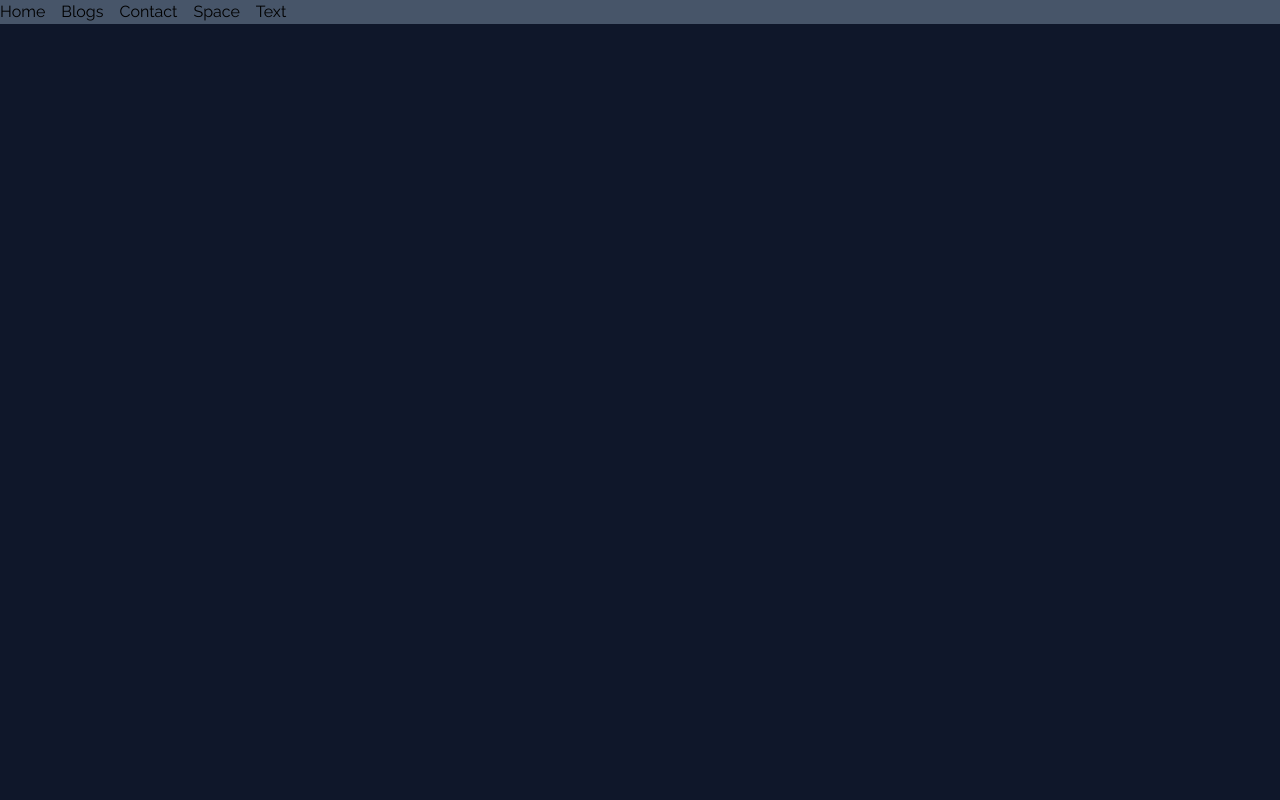
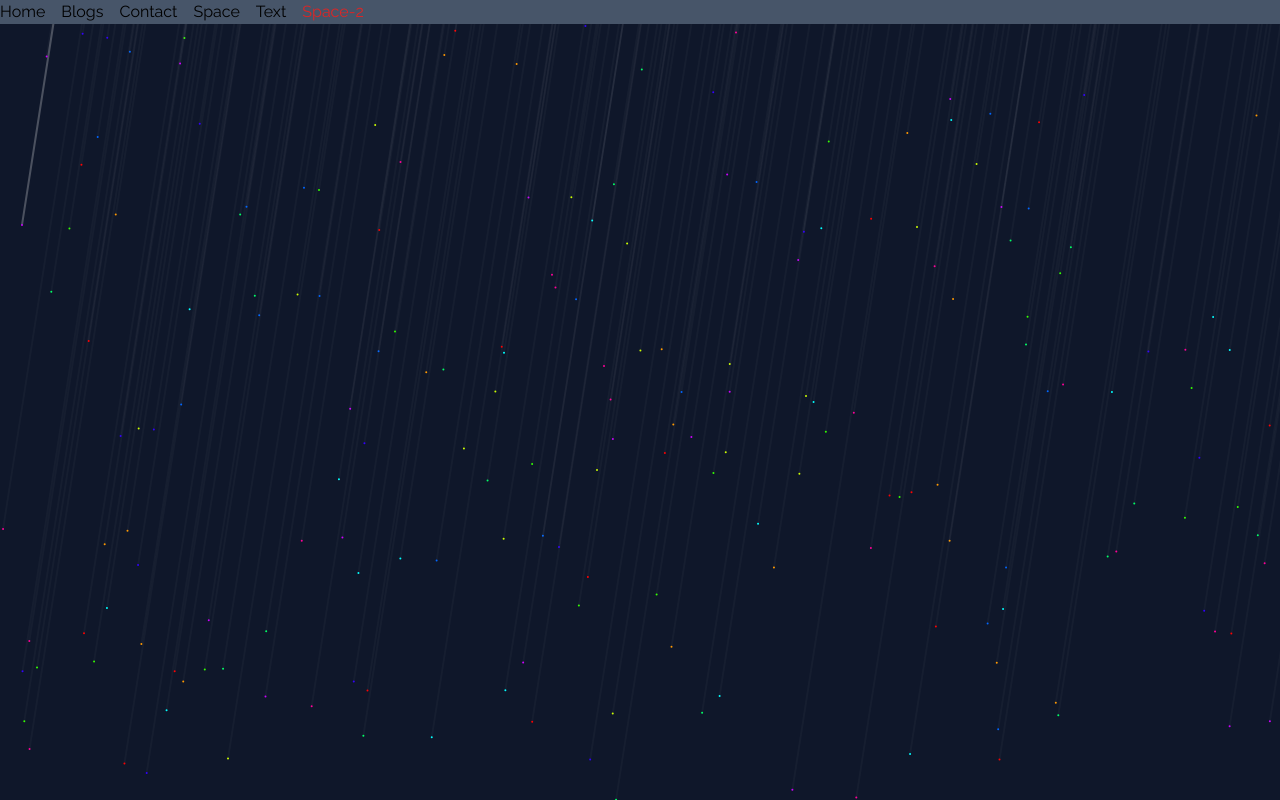
Before and after one commit to rkrasiy/portfolio-dev, a React (Create React App) app: page /space-2 in a window 1280 px wide. Built offline with nearby package versions, Linux system fonts and the light colour scheme; a web font is replaced by a local one.

Commit message:
create points with white lines

```diff
--- a/src/components/navbar.js
+++ b/src/components/navbar.js
@@ -9,6 +9,7 @@ export default function Navbar(props){
         {title: "Contact", path: "/contact", id: "3"},
         {title: "Space", path: "/space", id: "4"},
         {title: "Text", path: "/text-effect", id: "5"},
+        {title: "Space-2", path: "/space-2", id: "5"},
     ]
 
     const activeClassName = "text-red-600 "
--- a/src/index.js
+++ b/src/index.js
@@ -9,6 +9,7 @@ import NoPage from './pages/no-page';
 import Layout from './pages/layout';
 import reportWebVitals from './reportWebVitals';
 import TextEffect from './pages/text-effect';
+import Space2 from './pages/space-2';
 
 const root = ReactDOM.createRoot(document.getElementById('root'));
 root.render(
@@ -19,6 +20,7 @@ root.render(
                 <Route index element={<Home />} />
                 <Route path="/space" element={<Space />} />
                 <Route path="/text-effect" element={<TextEffect />} />
+                <Route path="/space-2" element={<Space2 />} />
                 <Route path="*" element={<NoPage />} />
                 </Route>
             </Routes>
--- /dev/null
+++ b/src/pages/space-2.js
@@ -0,0 +1,73 @@
+import Canvas from "../components/canvas/canvas";
+import  { useEffect } from "react";
+
+export default function Space2 () {
+    //const [particles, setParticles] = useState([])
+    const particles = [];
+    const text = "Ruslan";
+
+    useEffect(()=>{
+        for(let i = 0; i < 100; i++){
+            const x = Math.random() * window.innerWidth;
+            const y = Math.random() * window.innerHeight;
+            const particle = {
+                x: x,
+                y: y,
+                size: 3,
+                baseX: x,
+                baseY: y,
+                density: (Math.random() * 30) + 1
+            }
+            particles.push(particle)
+        }
+
+    })
+
+
+    const mouse = {
+        x: null,
+        y: null,
+        radius: 40
+    }
+
+    const mouseMoveHandler = (e) => {
+        mouse.x = e.clientX;
+        mouse.y = e.clientY;
+    }
+
+
+    const draw = (ctx ) => {
+        let count = 0;
+        for(let particle of particles){
+            count += 36;
+            const tr = particle.y / Math.tan(30);
+            const x = particle.x - tr;
+            const dx = (particle.x + x) / 2;
+
+            let rMin= mouse.x - mouse.radius;
+            let rMax = mouse.x + mouse.radius;
+
+            let opacity = ".03";
+            if (dx > rMin && dx < rMax) {
+               opacity = ".25"
+            }
+
+            ctx.beginPath();
+            ctx.moveTo(particle.x, particle.y);
+            ctx.lineWidth = 2
+            ctx.lineTo(x, 0);
+            ctx.strokeStyle  = `rgba(255, 255, 255, ${opacity})`;
+            ctx.stroke();
+            ctx.beginPath();
+            ctx.fillStyle = `hsl(${count} , 100%, 50%)`;
+            ctx.arc(particle.x, particle.y, 1, 0, Math.PI * 2);
+            ctx.fill();
+        }
+    }
+
+    return (
+        <div onMouseMove={mouseMoveHandler} className="overflow-hidden max-h-screen">
+            <Canvas draw={draw}/>
+        </div>
+    )
+}
```
